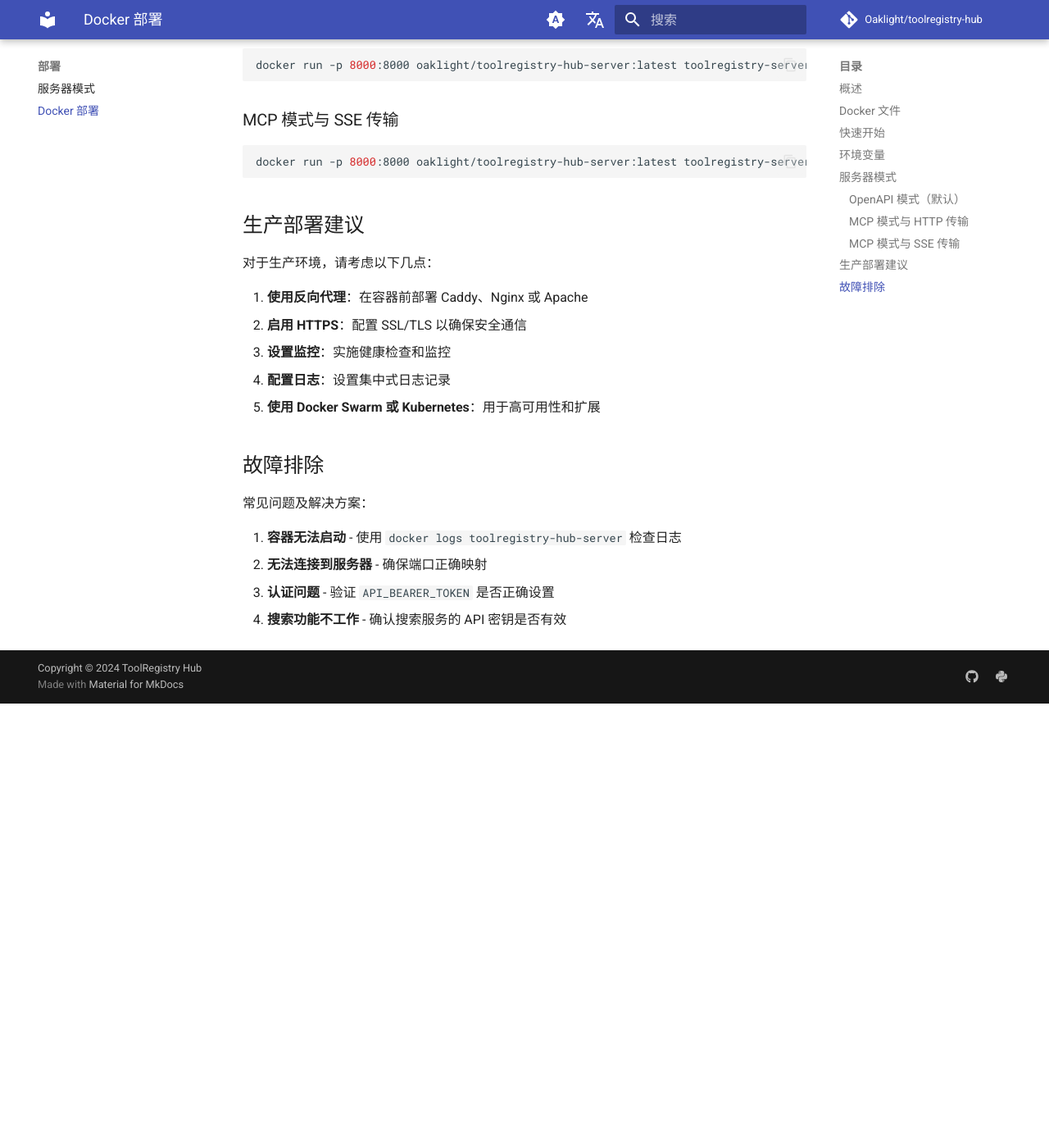
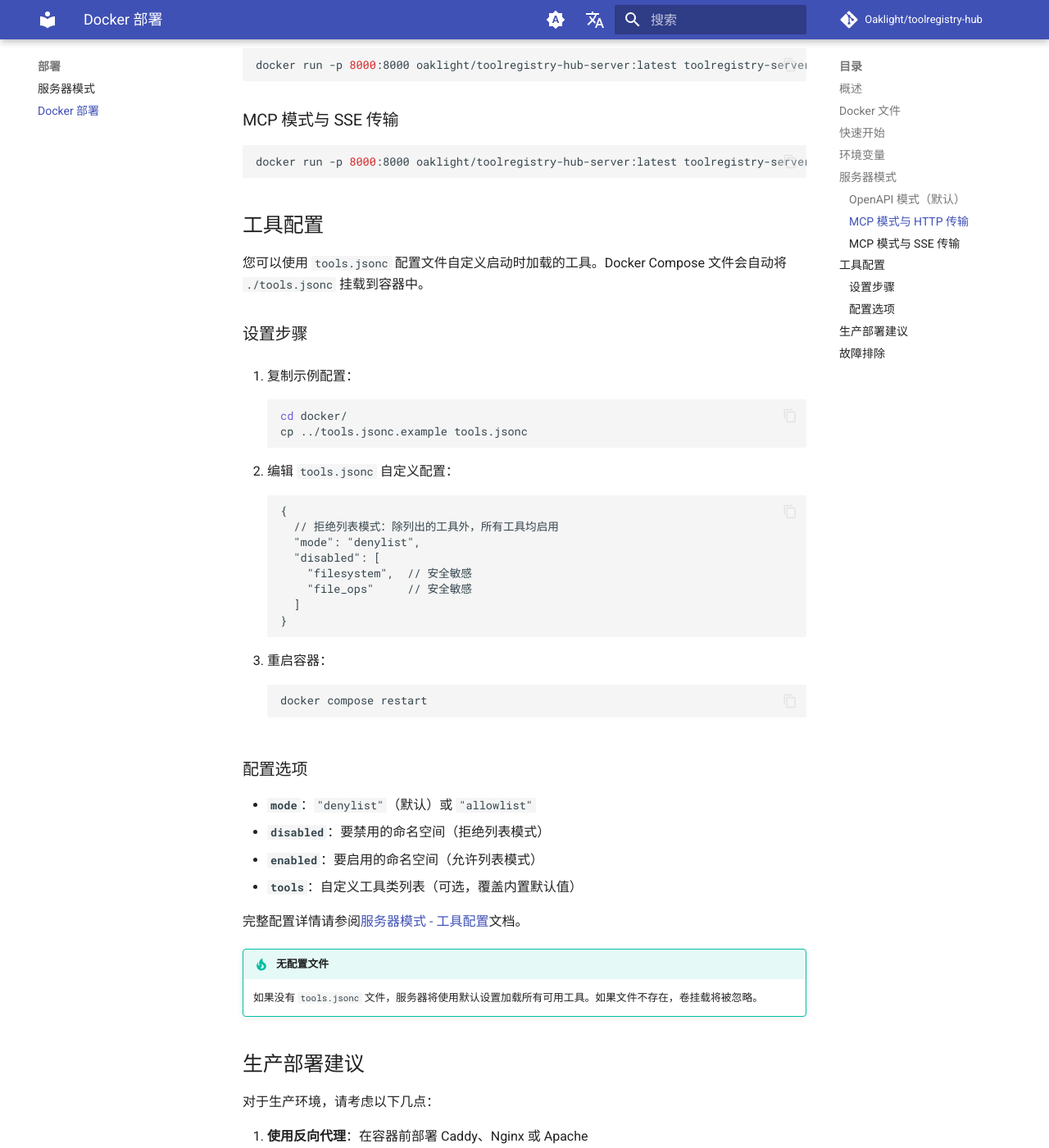
Before and after one commit to Oaklight/toolregistry-hub, an MkDocs documentation site: the page built from docs/docker.md, in a window 1280 px wide and 1400 px high, scrolled down 1584 px. Shown: the whole window at 82% size. Built offline with MkDocs 1.6.1 and Material for MkDocs 9.7.7, drawn with Linux system fonts in a browser that asks for light colours; comment, search, counter and statistics services are not loaded; before the commit the page ends 2442 px from its top, so only the background shows below that; some of the changed text lies outside the part shown.

Commit message:
docs: add tools.jsonc configuration section to Docker deployment guide

````diff
--- a/docs/docker.md
+++ b/docs/docker.md
@@ -20,14 +20,14 @@
 - [`compose.dev.yaml`](../../docker/compose.dev.yaml) - 开发环境 Docker Compose 配置
 - [`.env.sample`](../../docker/.env.sample) - 环境变量示例文件
 - [`Makefile`](../../docker/Makefile) - Docker 镜像构建自动化
-- [`requirements.txt`](../../docker/requirements.txt) - 容器的 Python 依赖
 
 ## 快速开始
 
 最快的入门方式是使用预构建的 Docker 镜像和 Docker Compose：
 
 1. 基于示例创建 `.env` 文件
-2. 使用 Docker Compose 启动服务器：`docker-compose up -d`
+2. （可选）创建 `tools.jsonc` 文件以自定义加载的工具（参见下方[工具配置](#工具配置)）
+3. 使用 Docker Compose 启动服务器：`docker-compose up -d`
 
 服务器将在 `http://localhost:8000` 可用。
 
@@ -62,6 +62,50 @@
 docker run -p 8000:8000 oaklight/toolregistry-hub-server:latest toolregistry-server --host=0.0.0.0 --port=8000 --mode=mcp --mcp-transport=sse
 ```
 
+## 工具配置
+
+您可以使用 `tools.jsonc` 配置文件自定义启动时加载的工具。Docker Compose 文件会自动将 `./tools.jsonc` 挂载到容器中。
+
+### 设置步骤
+
+1. 复制示例配置：
+
+    ```bash
+    cd docker/
+    cp ../tools.jsonc.example tools.jsonc
+    ```
+
+2. 编辑 `tools.jsonc` 自定义配置：
+
+    ```jsonc
+    {
+      // 拒绝列表模式：除列出的工具外，所有工具均启用
+      "mode": "denylist",
+      "disabled": [
+        "filesystem",  // 安全敏感
+        "file_ops"     // 安全敏感
+      ]
+    }
+    ```
+
+3. 重启容器：
+
+    ```bash
+    docker compose restart
+    ```
+
+### 配置选项
+
+- **`mode`**：`"denylist"`（默认）或 `"allowlist"`
+- **`disabled`**：要禁用的命名空间（拒绝列表模式）
+- **`enabled`**：要启用的命名空间（允许列表模式）
+- **`tools`**：自定义工具类列表（可选，覆盖内置默认值）
+
+完整配置详情请参阅[服务器模式 - 工具配置](server.md#工具配置)文档。
+
+!!! tip "无配置文件"
+    如果没有 `tools.jsonc` 文件，服务器将使用默认设置加载所有可用工具。如果文件不存在，卷挂载将被忽略。
+
 ## 生产部署建议
 
 对于生产环境，请考虑以下几点：
````
